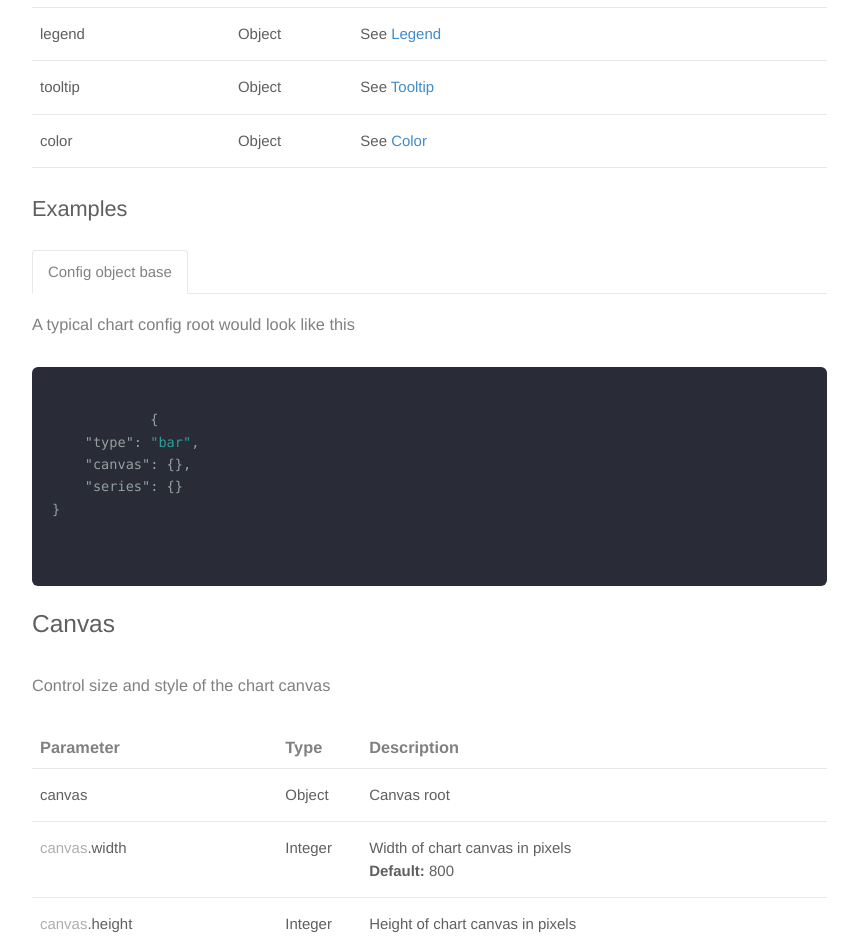
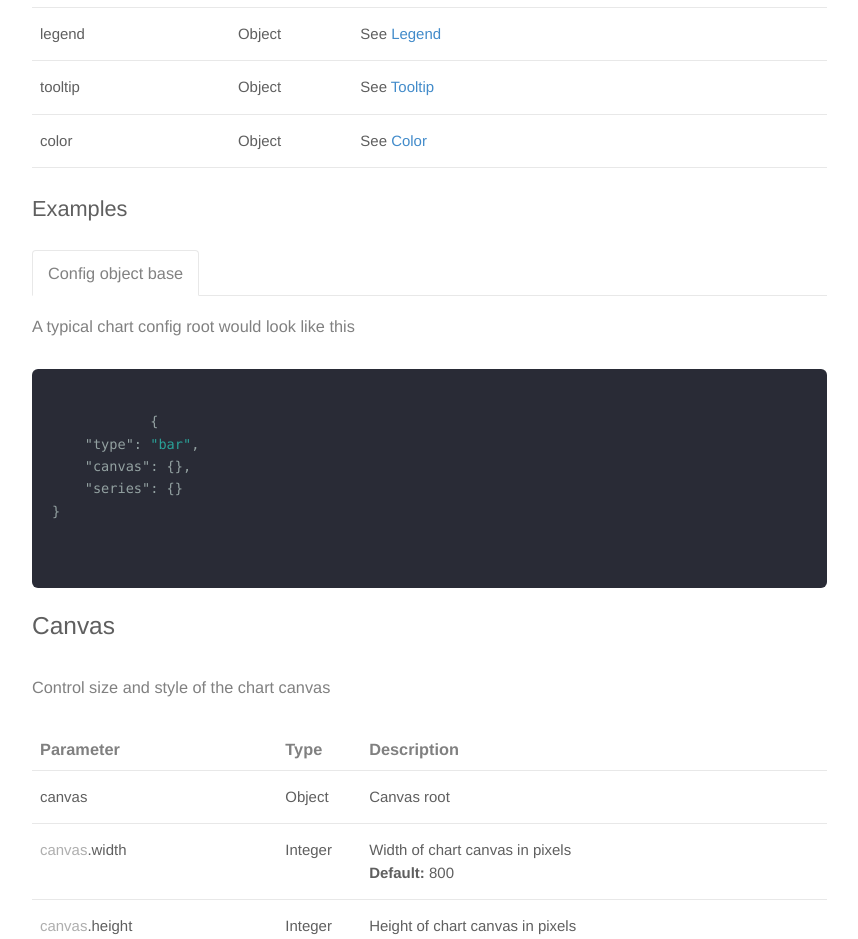
Before and after one commit to ChartBlocks/developer-docs, a Jekyll site: the page built from chart-config.md, in a window 1280 px wide. Shown: the part 1401-2340 px from the top of the page, without its empty margins (343-1201 px from the left). Built offline with Jekyll 4.4.1, drawn with Linux system fonts in a browser that asks for light colours; nearby versions of some CDN libraries.

Commit message:
Made tab text same size as pargraph

```diff
--- a/_sass/_tabs.scss
+++ b/_sass/_tabs.scss
@@ -12,7 +12,7 @@
   		display:block;
   		padding:10px 15px;
   		position:relative;
-        font-size:1.1em;
+        font-size:1.2em;
 
   		&:hover,
   		&:focus{
```
